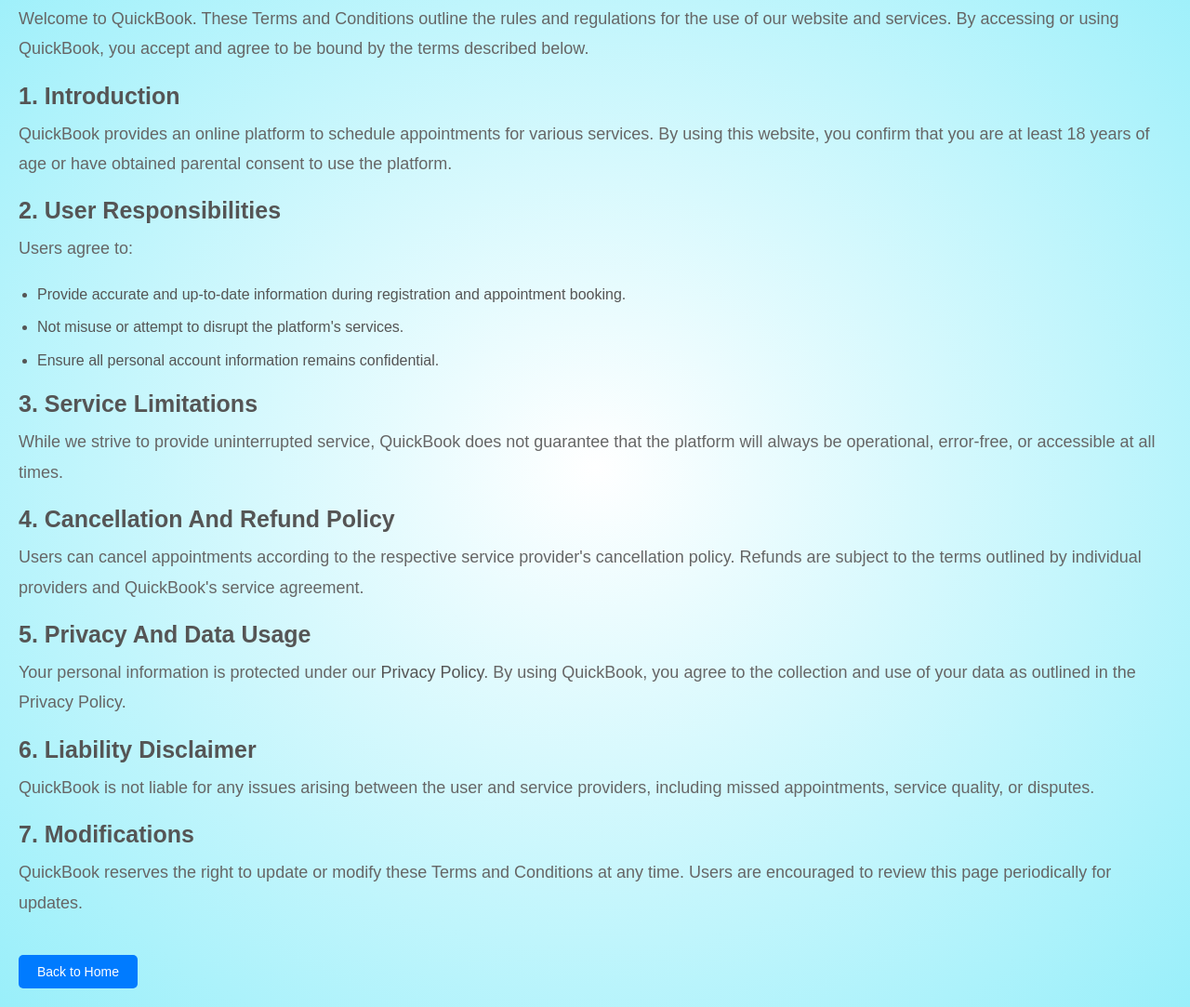
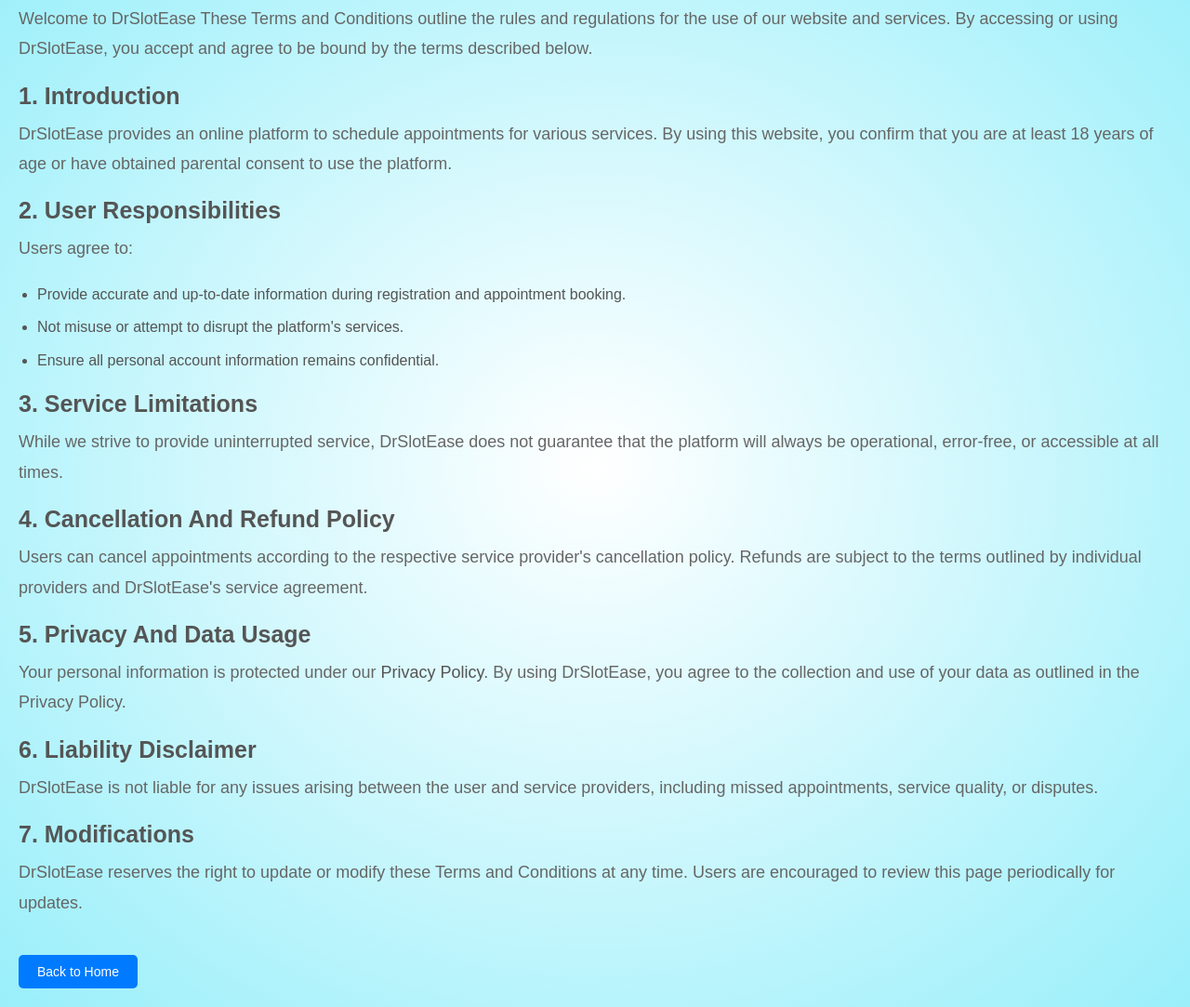
Before and after one commit to fidazi/proj, a plain HTML site: page terms.html in a window 1280 px wide. Shown: the part 216-1299 px from the top of the page at 93% size. Drawn offline with Linux system fonts and the light colour scheme.

Commit message:
Update terms.html

```diff
--- a/terms.html
+++ b/terms.html
@@ -108,11 +108,11 @@
     <div class="terms-container">
         <h1>Terms and Conditions</h1>
         <p>
-            Welcome to QuickBook. These Terms and Conditions outline the rules and regulations for the use of our website and services. By accessing or using QuickBook, you accept and agree to be bound by the terms described below.
+            Welcome to DrSlotEase These Terms and Conditions outline the rules and regulations for the use of our website and services. By accessing or using DrSlotEase, you accept and agree to be bound by the terms described below.
         </p>
         <h2>1. Introduction</h2>
         <p>
-            QuickBook provides an online platform to schedule appointments for various services. By using this website, you confirm that you are at least 18 years of age or have obtained parental consent to use the platform.
+            DrSlotEase provides an online platform to schedule appointments for various services. By using this website, you confirm that you are at least 18 years of age or have obtained parental consent to use the platform.
         </p>
         <h2>2. User Responsibilities</h2>
         <p>
@@ -125,23 +125,23 @@
         </ul>
         <h2>3. Service Limitations</h2>
         <p>
-            While we strive to provide uninterrupted service, QuickBook does not guarantee that the platform will always be operational, error-free, or accessible at all times.
+            While we strive to provide uninterrupted service, DrSlotEase does not guarantee that the platform will always be operational, error-free, or accessible at all times.
         </p>
         <h2>4. Cancellation and Refund Policy</h2>
         <p>
-            Users can cancel appointments according to the respective service provider's cancellation policy. Refunds are subject to the terms outlined by individual providers and QuickBook's service agreement.
+            Users can cancel appointments according to the respective service provider's cancellation policy. Refunds are subject to the terms outlined by individual providers and DrSlotEase's service agreement.
         </p>
         <h2>5. Privacy and Data Usage</h2>
         <p>
-            Your personal information is protected under our <a href="privacy.html">Privacy Policy</a>. By using QuickBook, you agree to the collection and use of your data as outlined in the Privacy Policy.
+            Your personal information is protected under our <a href="privacy.html">Privacy Policy</a>. By using DrSlotEase, you agree to the collection and use of your data as outlined in the Privacy Policy.
         </p>
         <h2>6. Liability Disclaimer</h2>
         <p>
-            QuickBook is not liable for any issues arising between the user and service providers, including missed appointments, service quality, or disputes.
+            DrSlotEase is not liable for any issues arising between the user and service providers, including missed appointments, service quality, or disputes.
         </p>
         <h2>7. Modifications</h2>
         <p>
-            QuickBook reserves the right to update or modify these Terms and Conditions at any time. Users are encouraged to review this page periodically for updates.
+            DrSlotEase reserves the right to update or modify these Terms and Conditions at any time. Users are encouraged to review this page periodically for updates.
         </p>
         <a href="index.html" class="btn">Back to Home</a>
         <script src="script.js"></script>
```
